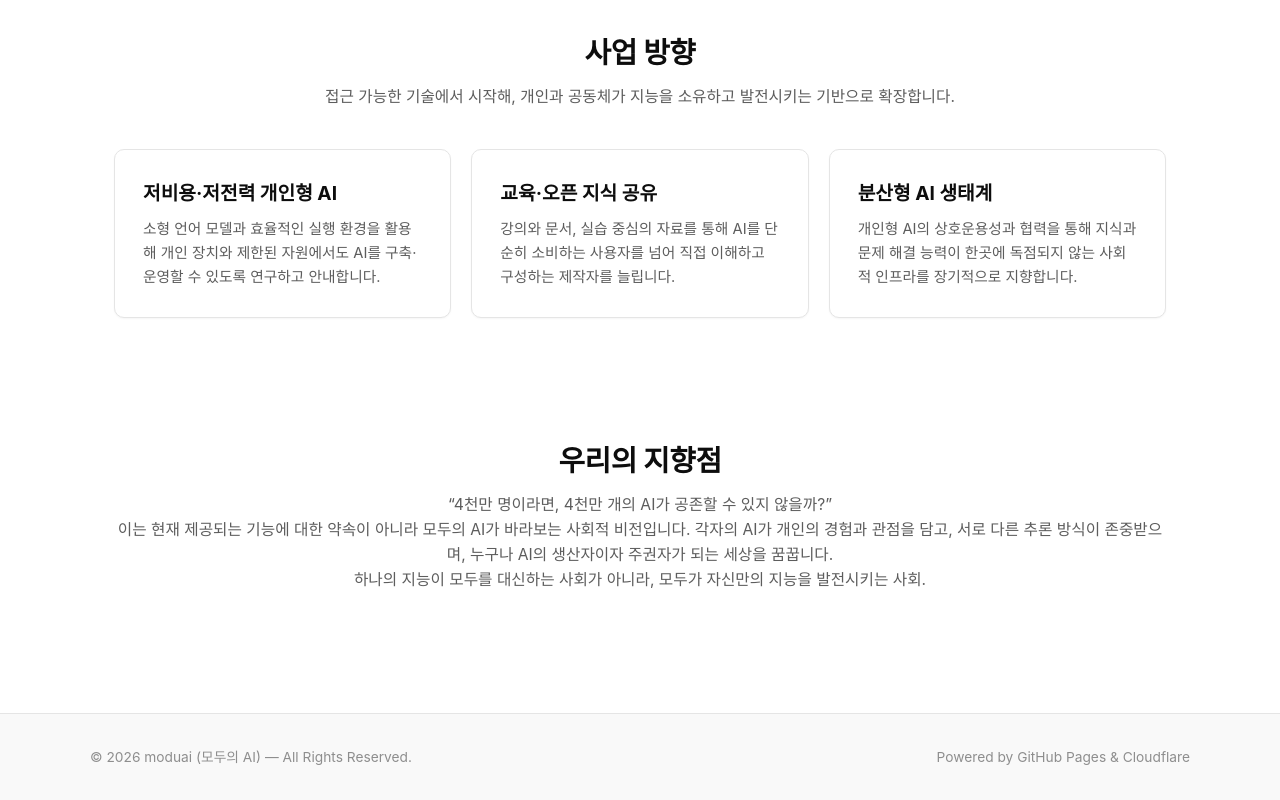
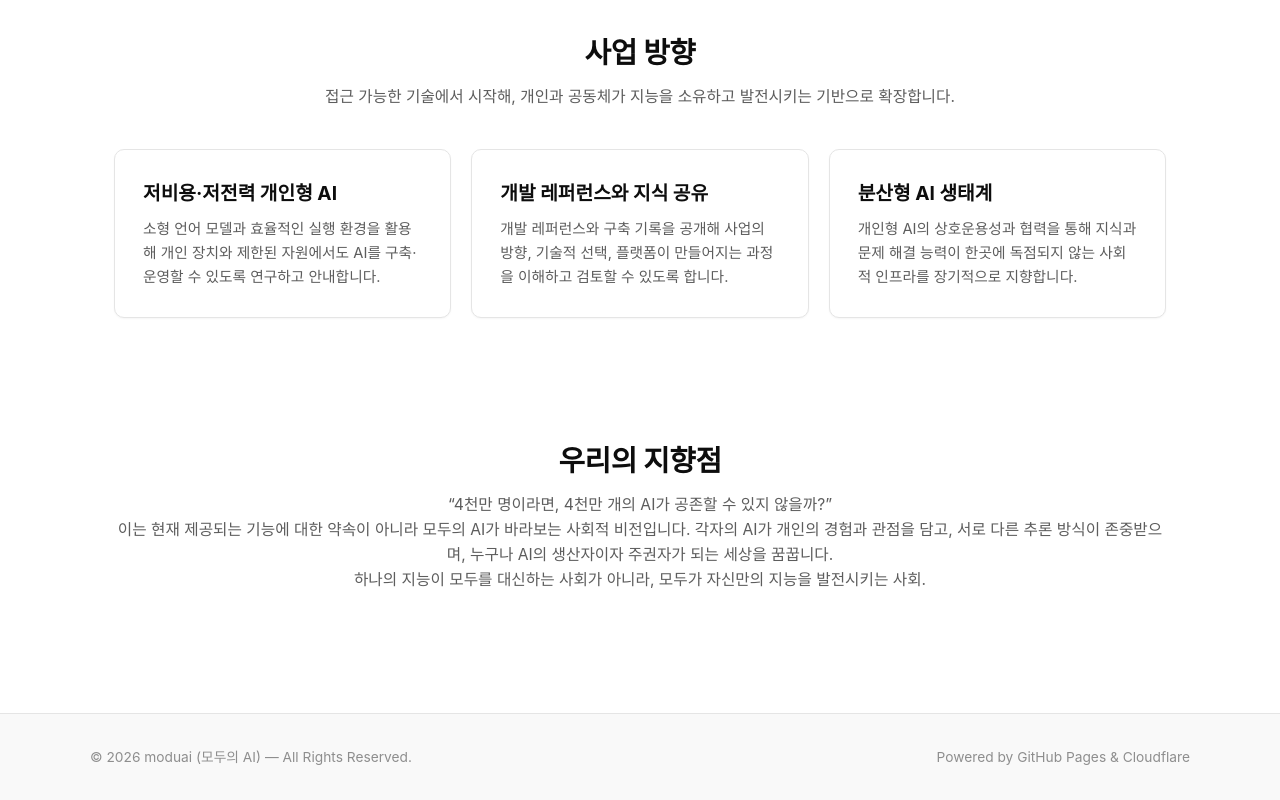
Before and after one commit to xtx9/moduai-pr, a website: page public/index.html in a window 1280 px wide. Shown: the part 1116-1916 px from the top of the page. Drawn offline with Linux system fonts and the light colour scheme.

Commit message:
Update homepage copy for business and development reference

```diff
--- a/public/index.html
+++ b/public/index.html
@@ -99,8 +99,8 @@
           <p>소형 언어 모델과 효율적인 실행 환경을 활용해 개인 장치와 제한된 자원에서도 AI를 구축·운영할 수 있도록 연구하고 안내합니다.</p>
         </div>
         <div class="feature-card">
-          <h3>교육·오픈 지식 공유</h3>
-          <p>강의와 문서, 실습 중심의 자료를 통해 AI를 단순히 소비하는 사용자를 넘어 직접 이해하고 구성하는 제작자를 늘립니다.</p>
+          <h3>개발 레퍼런스와 지식 공유</h3>
+          <p>개발 레퍼런스와 구축 기록을 공개해 사업의 방향, 기술적 선택, 플랫폼이 만들어지는 과정을 이해하고 검토할 수 있도록 합니다.</p>
         </div>
         <div class="feature-card">
           <h3>분산형 AI 생태계</h3>
```
